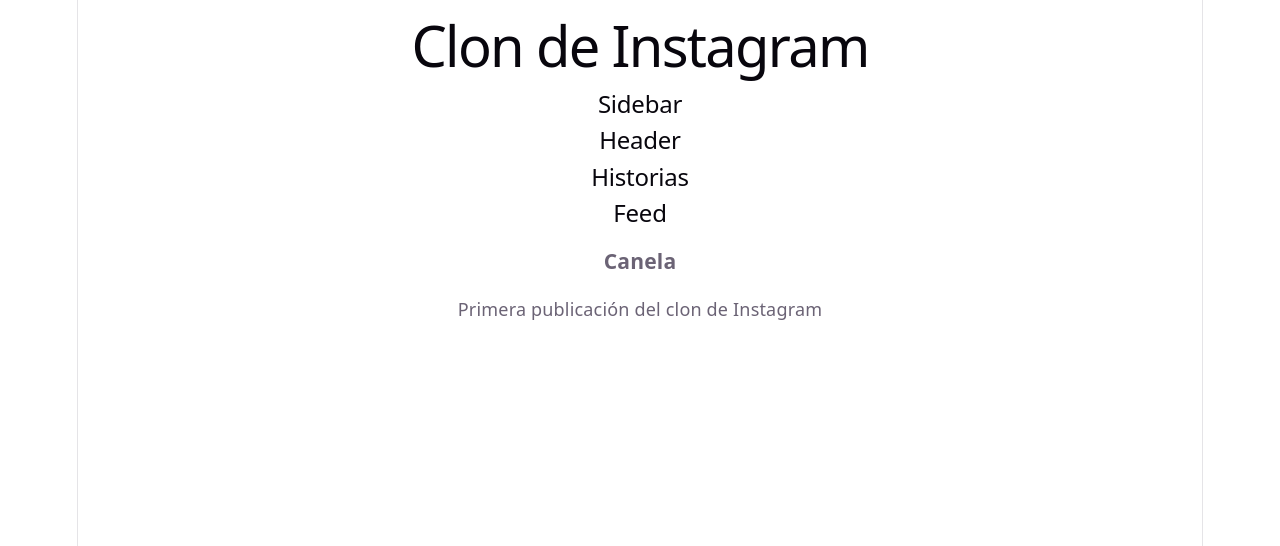
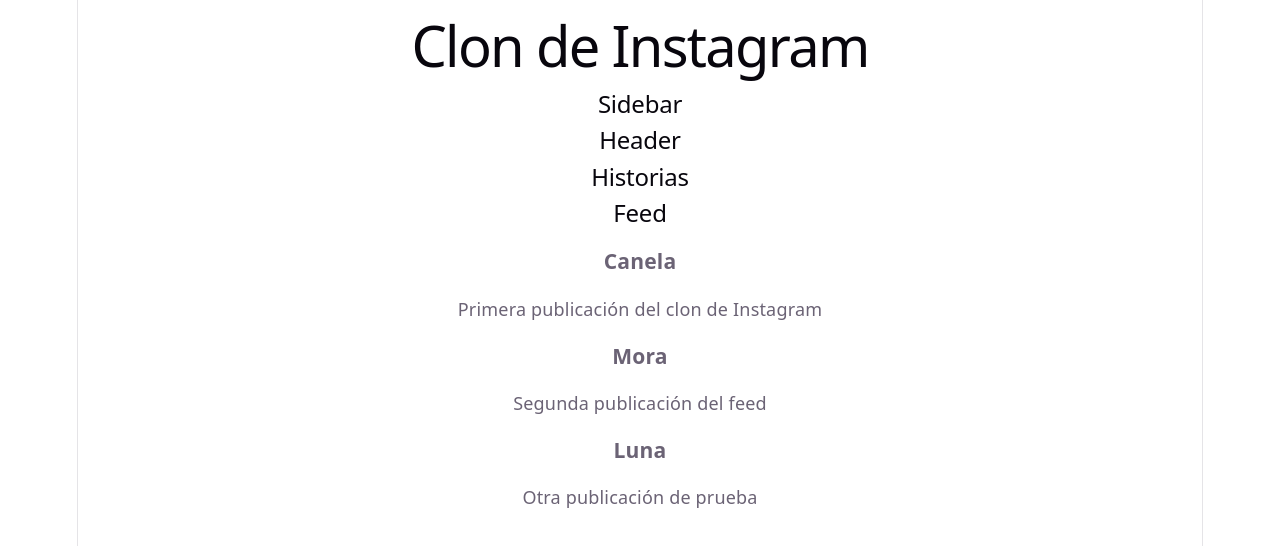
Before and after one commit to CanelaLedezma/Clon-de-Instagram, a React (Vite) app: page / in a window 1280 px wide. Shown: the top 546 px of the page. Built offline with nearby package versions, Linux system fonts and the light colour scheme.

Commit message:
Muestro publicaciones con map

```diff
--- a/src/componentes/Feed.jsx
+++ b/src/componentes/Feed.jsx
@@ -1,15 +1,36 @@
 import Publicacion from './Publicacion';
 
 function Feed (){
-    return (
+ const publicaciones = [
+    {
+      id: 1,
+      usuario: 'Canela',
+      descripcion: 'Primera publicación del clon de Instagram',
+    },
+    {
+      id: 2,
+      usuario: 'Mora',
+      descripcion: 'Segunda publicación del feed',
+    },
+    {
+      id: 3,
+      usuario: 'Luna',
+      descripcion: 'Otra publicación de prueba',
+    },
+  ];
+
+ return (
     <div className="feed">
       <h2>Feed</h2>
-      {/* Muestro una publicación del feed */}
-       <Publicacion
-        usuario="Canela"
-        descripcion="Primera publicación del clon de Instagram"
-      />
+
+      {publicaciones.map((publicacion) => (
+        <Publicacion
+          key={publicacion.id}
+          usuario={publicacion.usuario}
+          descripcion={publicacion.descripcion}
+        />
+      ))}
     </div>
-    );
+  );
 }
 export default Feed;
```
